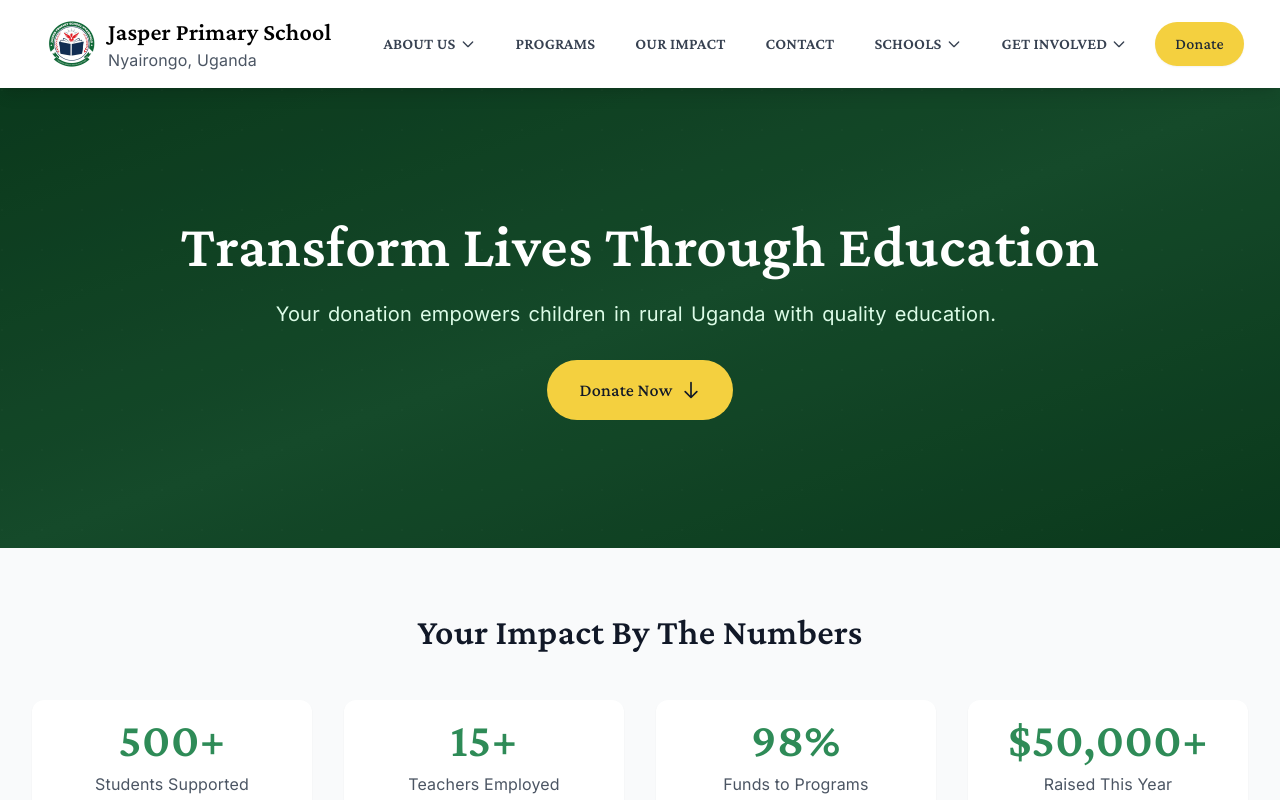
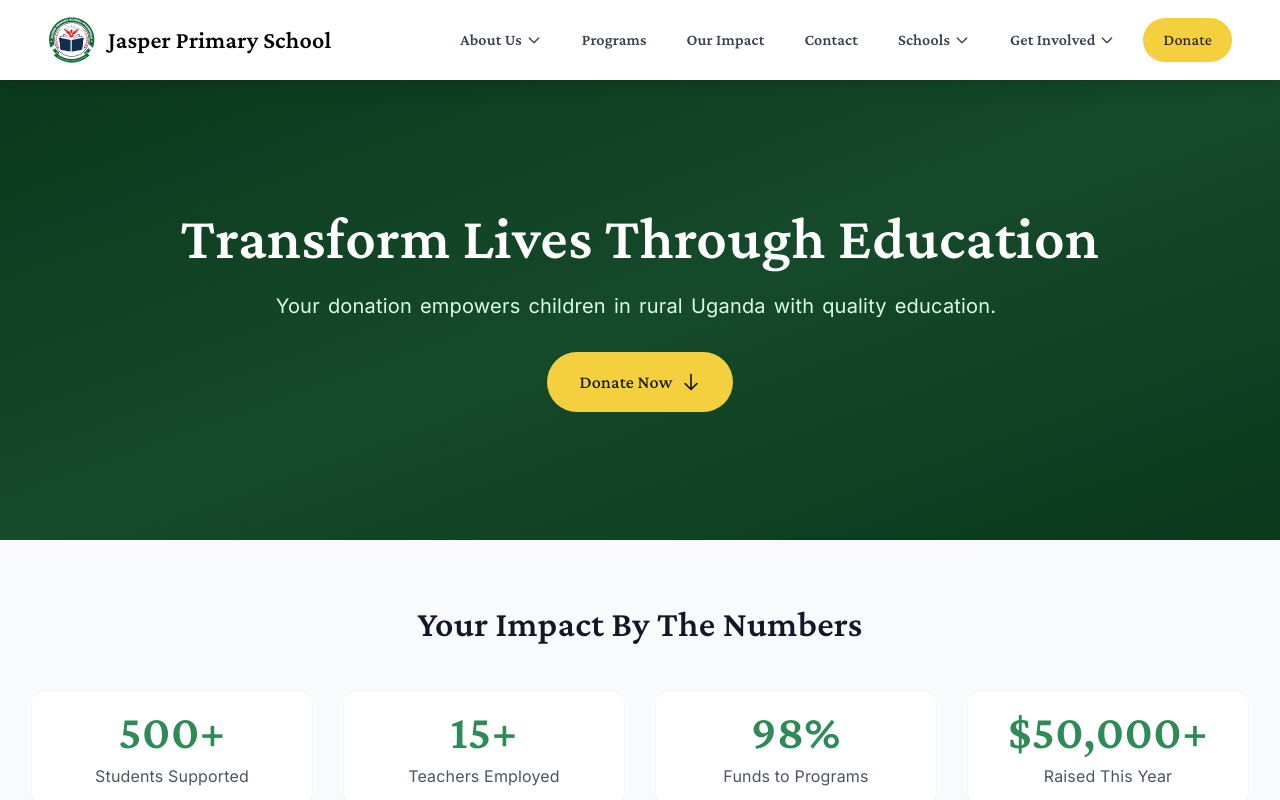
Before and after one commit to JasperSchools/jasperschools, a Next.js app: page /donate in a window 1280 px wide. Shown: the top 800 px of the page. Built offline with nearby package versions, Linux system fonts and the light colour scheme.

Commit message:
still minor ui updates

```diff
--- a/src/components/Header.tsx
+++ b/src/components/Header.tsx
@@ -161,7 +161,6 @@ export default function Header() {
                   <h1 className="text-xl sm:text-2xl font-heading-bold text-black">
                     Jasper Primary School
                   </h1>
-                  <p className="text-sm sm:text-base text-gray-600 font-paragraph">Nyairongo, Uganda</p>
                 </div>
               </Link>
             </div>
@@ -177,7 +176,7 @@ export default function Header() {
                 >
                   <button
                     onClick={() => handleDropdownToggle('about')}
-                    className="text-gray-700 hover:text-school-green px-1 xl:px-3 py-2  text-sm xl:text-base font-heading-bold uppercase tracking-wide transition-colors duration-200 whitespace-nowrap flex items-center"
+                    className="text-gray-700 hover:text-school-green px-1 xl:px-3 py-2  text-sm xl:text-base font-heading-bold tracking-wide transition-colors duration-200 whitespace-nowrap flex items-center"
                   >
                     About Us
                     <svg className="ml-1 h-3 w-3 xl:h-4 xl:w-4" fill="none" stroke="currentColor" viewBox="0 0 24 24">
@@ -207,7 +206,7 @@ export default function Header() {
                   <a
                     key={item.name}
                     href={item.href}
-                    className="text-gray-700 hover:text-school-green px-1 xl:px-3 py-2 text-sm xl:text-base font-heading-bold uppercase tracking-wide transition-colors duration-200 whitespace-nowrap"
+                    className="text-gray-700 hover:text-school-green px-1 xl:px-3 py-2 text-sm xl:text-base font-heading-bold tracking-wide transition-colors duration-200 whitespace-nowrap"
                   >
                     {item.name}
                   </a>
@@ -221,7 +220,7 @@ export default function Header() {
                 >
                   <button
                     onClick={() => handleDropdownToggle('schools')}
-                    className="text-gray-700 hover:text-school-green px-1 xl:px-3 py-2  text-sm xl:text-base font-heading-bold uppercase tracking-wide transition-colors duration-200 whitespace-nowrap flex items-center"
+                    className="text-gray-700 hover:text-school-green px-1 xl:px-3 py-2  text-sm xl:text-base font-heading-bold tracking-wide transition-colors duration-200 whitespace-nowrap flex items-center"
                   >
                     Schools
                     <svg className="ml-1 h-3 w-3 xl:h-4 xl:w-4" fill="none" stroke="currentColor" viewBox="0 0 24 24">
@@ -255,7 +254,7 @@ export default function Header() {
                 >
                   <button
                     onClick={() => handleDropdownToggle('getInvolved')}
-                    className="text-gray-700 hover:text-school-green px-1 xl:px-3 py-2  text-sm xl:text-base font-heading-bold uppercase tracking-wide transition-colors duration-200 whitespace-nowrap flex items-center"
+                    className="text-gray-700 hover:text-school-green px-1 xl:px-3 py-2  text-sm xl:text-base font-heading-bold tracking-wide transition-colors duration-200 whitespace-nowrap flex items-center"
                   >
                     Get Involved
                     <svg className="ml-1 h-3 w-3 xl:h-4 xl:w-4" fill="none" stroke="currentColor" viewBox="0 0 24 24">
@@ -343,7 +342,6 @@ export default function Header() {
                     </div>
                     <div>
                       <h2 className="text-base font-heading-bold text-white">Jasper Primary</h2>
-                      <p className="text-xs text-gray-100 font-paragraph">Nyairongo, Uganda</p>
                     </div>
                   </Link>
                   <button
@@ -363,7 +361,7 @@ export default function Header() {
                   <div style={{ animation: `slideInUp 0.4s ease-out 0s both` }}>
                     <button
                       onClick={() => navigateToSubMenu('about')}
-                      className="text-gray-700 hover:text-school-green hover:bg-gray-50 block px-4 py-3 text-base font-heading-bold transition-all duration-200 w-full text-left flex items-center justify-between uppercase tracking-wide"
+                      className="text-gray-700 hover:text-school-green hover:bg-gray-50 block px-4 py-3 text-base font-heading-bold transition-all duration-200 w-full text-left flex items-center justify-between tracking-wide"
                     >
                       About Us
                       <svg className="h-5 w-5 text-school-green transition-transform duration-200" fill="none" stroke="currentColor" viewBox="0 0 24 24">
@@ -378,7 +376,7 @@ export default function Header() {
                     <div key={item.name} style={{ animation: `slideInUp 0.4s ease-out ${(index + 1) * 0.1}s both` }}>
                       <a
                         href={item.href}
-                        className="text-gray-700 hover:text-school-green hover:bg-gray-50 block px-4 py-3 text-base font-heading-bold transition-all duration-200 uppercase tracking-wide"
+                        className="text-gray-700 hover:text-school-green hover:bg-gray-50 block px-4 py-3 text-base font-heading-bold transition-all duration-200 tracking-wide"
                         onClick={closeMenu}
                       >
                         {item.name}
@@ -391,7 +389,7 @@ export default function Header() {
                   <div style={{ animation: `slideInUp 0.4s ease-out 0.5s both` }}>
                     <button
                       onClick={() => navigateToSubMenu('schools')}
-                      className="text-gray-700 hover:text-school-green hover:bg-gray-50 block px-4 py-3 text-base font-heading-bold transition-all duration-200 w-full text-left flex items-center justify-between uppercase tracking-wide"
+                      className="text-gray-700 hover:text-school-green hover:bg-gray-50 block px-4 py-3 text-base font-heading-bold transition-all duration-200 w-full text-left flex items-center justify-between tracking-wide"
                     >
                       Schools
                       <svg className="h-5 w-5 text-school-green transition-transform duration-200" fill="none" stroke="currentColor" viewBox="0 0 24 24">
@@ -405,7 +403,7 @@ export default function Header() {
                   <div style={{ animation: `slideInUp 0.4s ease-out 0.6s both` }}>
                     <button
                       onClick={() => navigateToSubMenu('getInvolved')}
-                      className="text-gray-700 hover:text-school-green hover:bg-gray-50 block px-4 py-3 text-base font-heading-bold transition-all duration-200 w-full text-left flex items-center justify-between uppercase tracking-wide"
+                      className="text-gray-700 hover:text-school-green hover:bg-gray-50 block px-4 py-3 text-base font-heading-bold transition-all duration-200 w-full text-left flex items-center justify-between tracking-wide"
                     >
                       Get Involved
                       <svg className="h-5 w-5 text-school-green transition-transform duration-200" fill="none" stroke="currentColor" viewBox="0 0 24 24">
```
